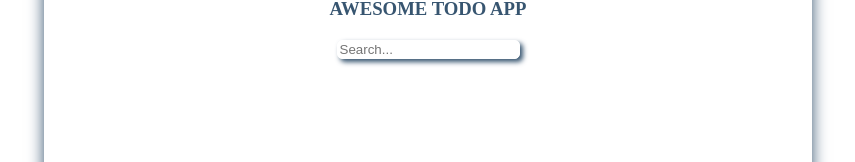
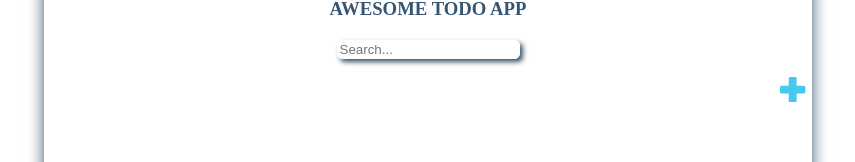
Before and after one commit to skrzypczyk-pawel/AWESOME-TODOS-APP, a React (Create React App) app: page / in a window 1280 px wide. Shown: the part 168-330 px from the top of the page, without its empty margins (212-1067 px from the left). Built offline with nearby package versions, Linux system fonts and the light colour scheme.

Commit message:
PST-021-add-hoverable-button

```diff
--- /dev/null
+++ b/src/assets/icons/PlusIcon.tsx
@@ -0,0 +1,15 @@
+import React, { FC } from "react";
+
+interface Props {}
+
+const SvgComponent: FC<Props> = () => {
+  return (
+    <svg height="19pt" viewBox="0 0 512 512" width="19pt">
+      <path
+        d="M304 512h-96c-17.68 0-32-14.32-32-32V336H32c-17.68 0-32-14.32-32-32v-96c0-17.68 14.32-32 32-32h144V32c0-17.68 14.32-32 32-32h96c17.68 0 32 14.32 32 32v144h144c17.68 0 32 14.32 32 32v96c0 17.68-14.32 32-32 32H336v144c0 17.68-14.32 32-32 32zm0 0"
+        fill="#48c8ef"
+      />
+    </svg>
+  );
+};
+export default SvgComponent;
--- /dev/null
+++ b/src/components/HoverButton.tsx
@@ -0,0 +1,24 @@
+import React, { FC, HTMLAttributes, ReactElement } from "react";
+
+import { css } from "aphrodite";
+import { i18n } from "locale";
+
+interface Props {
+  onClick: () => void;
+  icon: ReactElement;
+  iconStyle?: HTMLAttributes<HTMLButtonElement>;
+  style?: HTMLAttributes<HTMLButtonElement>;
+}
+
+const HoverButton: FC<Props> = ({ onClick, icon, iconStyle, style }) => {
+  return (
+    <>
+      <button type="button" onClick={onClick} className={css(style)}>
+        <div className={css(iconStyle)}>{icon}</div>
+        <p>{i18n.t("button:newEntry")}</p>
+      </button>
+    </>
+  );
+};
+
+export default HoverButton;
--- a/src/components/ScreenWrapper.tsx
+++ b/src/components/ScreenWrapper.tsx
@@ -1,15 +1,27 @@
 import React, { FC } from "react";
 import { css, StyleSheet } from "aphrodite";
 import { colors } from "styles/palette";
+import HoverButton from "components/HoverButton";
+import Header from "./Header";
 import Footer from "./Footer";
-import Header from "./Header";
+import PlusIcon from "../assets/icons/PlusIcon";
 
 interface Props {}
 
 const ScreenWrapper: FC<Props> = ({ children }) => {
+  const handleClick = (): void => {
+    console.log("it works!!!");
+  };
+
   return (
     <main className={css(styles.wrapper)}>
       <Header />
+      <HoverButton
+        onClick={handleClick}
+        icon={<PlusIcon />}
+        iconStyle={styles.icon}
+        style={styles.button}
+      />
       {children}
       <Footer />
     </main>
@@ -18,17 +30,48 @@ const ScreenWrapper: FC<Props> = ({ children }) => {
 
 const styles = StyleSheet.create({
   wrapper: {
+    position: "relative",
     flexDirection: "column",
     alignItems: "stretch",
     display: "flex",
+    overflow: "hidden",
     margin: "0 auto",
     boxShadow: `0px 0px 15px ${colors.blue4}`,
     width: "60vw",
-    minWidth: "600px",
+    minWidth: "400px",
     maxWidth: "800px",
     minHeight: "100vh",
     backgroundColor: colors.white,
   },
+  button: {
+    position: "absolute",
+    top: "30vh",
+    right: "-70px",
+    flexDirection: "row",
+    justifyContent: "space-between",
+    alignItems: "center",
+    display: "flex",
+    transition: "0.5s",
+    border: `0px solid ${colors.white}`,
+    width: 110,
+    height: 40,
+    padding: "3px",
+    backgroundColor: colors.transparent,
+    cursor: "pointer",
+    textAlign: "center",
+
+    ":hover": {
+      opacity: 0.8,
+      transform: "translateX(-70px)",
+      boxShadow: `0px 0px 9px ${colors.blue6}`,
+      backgroundColor: colors.blue2,
+    },
+  },
+  icon: {
+    margin: 3,
+    width: "30px",
+    height: "30px",
+  },
 });
 
 export default ScreenWrapper;
--- a/src/locale/en.ts
+++ b/src/locale/en.ts
@@ -6,6 +6,9 @@ export const translations = {
     ok: "OK",
     search: "Search...",
   },
+  button: {
+    newEntry: "New Entry",
+  },
   header: {
     title: "awesome todo app",
     subtitle: "- main list",
--- a/src/styles/palette.ts
+++ b/src/styles/palette.ts
@@ -8,5 +8,6 @@ export const colors = {
   red2: "#F56856",
   red1: "#FF0005",
   skin: "#FFDED1",
+  transparent: "rgba(0, 0, 0, 0)",
   white: "#FFF",
 };
```
Also changed, not shown: .eslintrc.json.
